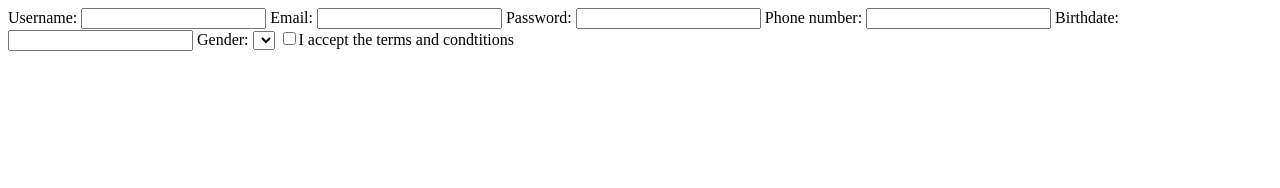
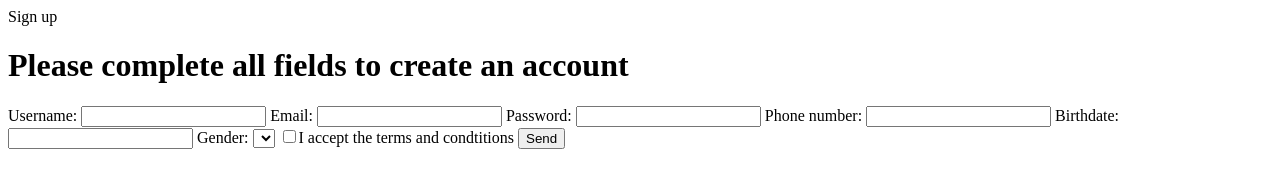
Before and after one commit to Marpro24/202309-w3-ej2-marta-ibarra, a plain HTML site: page index.html in a window 1280 px wide. Drawn offline with Linux system fonts and the light colour scheme.

Commit message:
Add header, h1 and button

```diff
--- a/index.html
+++ b/index.html
@@ -10,6 +10,10 @@
 </head>
 
 <body>
+
+  <header>Sign up</header>
+  <h1>Please complete all fields to create an account</h1>
+  <main>
     <form>
       <label for="username"> Username:</label>
       <input type="text" id="username">
@@ -30,8 +34,9 @@
         <option value="I prefer not to say"></option>
       </select>
       <input type="checkbox" id="terms"><label for="terms">I accept the terms and condtitions</label>
-
+      <button type="submit">Send</button>
     </form>
+  </main>
 </body>
 
 </html>
```
Lines whose indentation alone changed are shown as unchanged.
